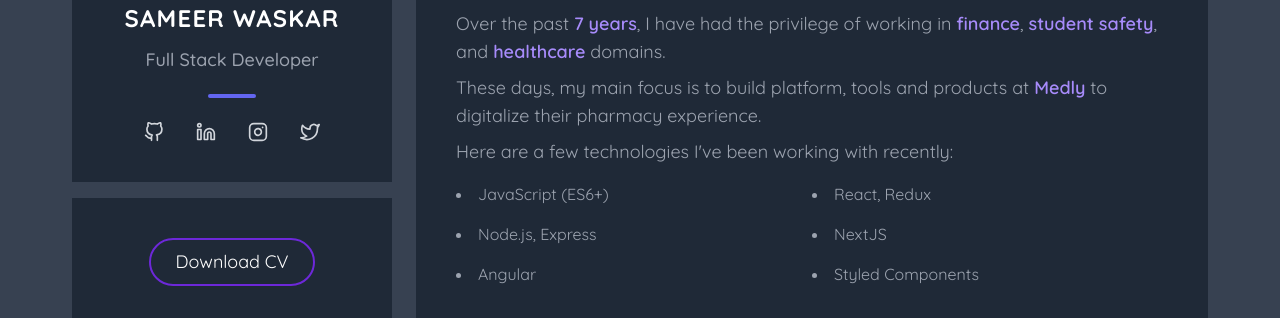
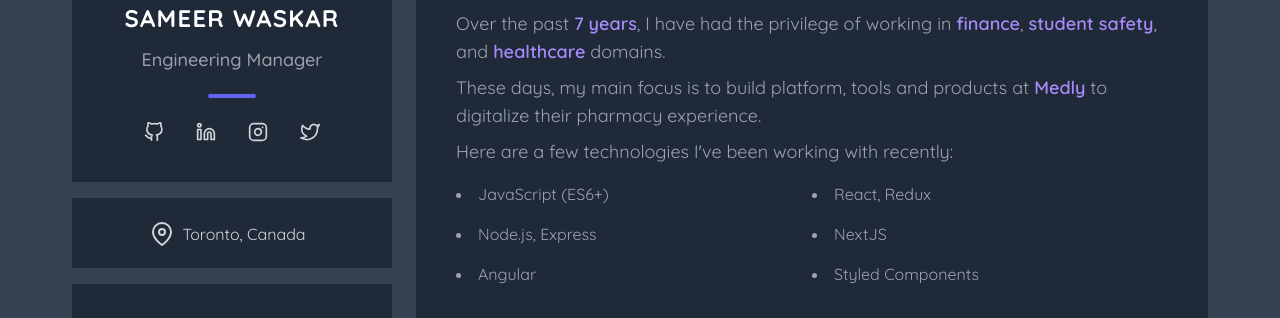
Before and after one commit to wsameer/v5, a Next.js app: page / in a window 1280 px wide. Shown: the part 266-584 px from the top of the page. Built offline with nearby package versions, Linux system fonts and the light colour scheme.

Commit message:
feat: adds location component in the sideBox

```diff
--- a/components/SideBox/SideBox.tsx
+++ b/components/SideBox/SideBox.tsx
@@ -4,6 +4,7 @@ import React from 'react';
 import JobTitle from './JobTitle';
 import PersonName from './PersonName';
 import { IMAGE_SRC } from './constant';
+import { MapPin } from 'react-feather';
 
 const Divider: React.FC = () => (
     <div className="w-12 h-1 bg-indigo-500 rounded mt-2 mb-4"></div>
@@ -16,9 +17,15 @@ export const SideBox: React.FC = () => {
                 <Avatar width={'180'} srcFile={IMAGE_SRC} bgColor="purple" />
                 <div className="mt-4 flex flex-col items-center text-center justify-center">
                     <PersonName name={'Sameer Waskar'} />
-                    <JobTitle value={'Full Stack Developer'} />
+                    <JobTitle value={'Engineering Manager'} />
                     <Divider />
                     <Socials />
+                </div>
+            </div>
+            <div className="pb-4 mt-4 md:p-4 md:mt-4 mb-4 md:px-4 w-full md:w-72 lg:w-80 bg-gray-800 shadow-lg text-center">
+                <div className="inline-flex">
+                    <MapPin className="mt-2 text-gray-300" />
+                    <p className="mt-2 mx-2 text-gray-300">Toronto, Canada</p>
                 </div>
             </div>
             <div className="pb-8 md:p-10 md:mt-4 mb-4 md:px-4 w-full md:w-72 lg:w-80 bg-gray-800 shadow-lg text-center">
```
